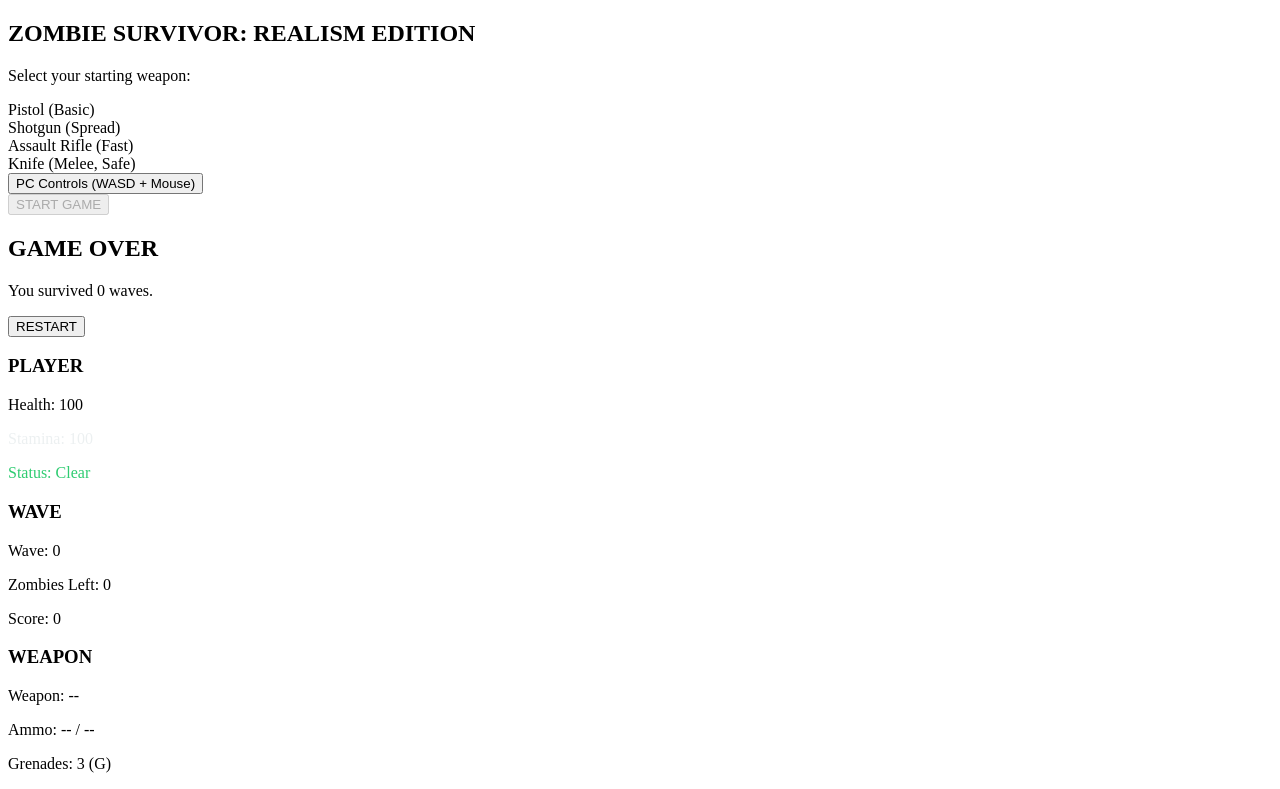
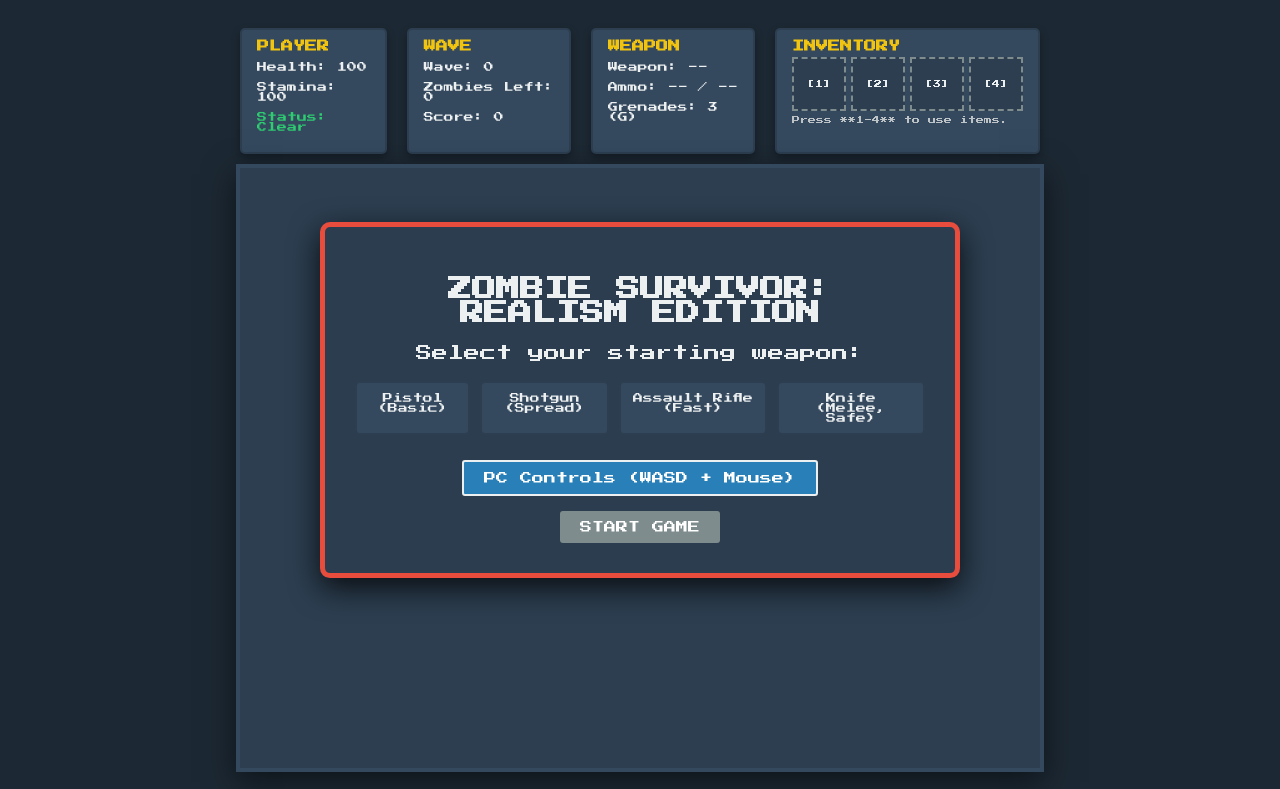
Before and after one commit to Fionn-Playz/Zombie-Onslought, a plain HTML site: page index.html in a window 1280 px wide. Shown: the top 789 px of the page. Drawn offline with Linux system fonts and the light colour scheme.

Commit message:
Update styles.css

```diff
--- a/styles.css
+++ b/styles.css
@@ -1,5 +1,24 @@
-<style>
-    /* ... (Existing CSS) ... */
+/* Custom Font */
+@import url('https://fonts.googleapis.com/css2?family=Press+Start+2P&display=swap');
+
+body {
+    background-color: #1c2833;
+    color: #ecf0f1;
+    font-family: 'Press Start 2P', cursive;
+    display: flex;
+    flex-direction: column;
+    align-items: center;
+    justify-content: center;
+    min-height: 100vh;
+    margin: 0;
+    padding: 20px;
+    box-sizing: border-box;
+}
+
+#gameCanvasContainer {
+    position: relative;
+    box-shadow: 0 10px 30px rgba(0, 0, 0, 0.5);
+}
 
 #gameCanvas {
     display: block;
@@ -7,7 +26,7 @@
     background-color: #2c3e50; /* Darker, grittier base */
     cursor: crosshair;
 
-        /* New: Background texture simulation (dots/noise) */
+    /* Background texture simulation (dots/noise) */
     background-image:
         radial-gradient(#1f2c38 10%, transparent 10%),
         radial-gradient(#1f2c38 10%, transparent 10%);
@@ -17,7 +36,6 @@
     position: relative;
 }
 
-    /* NEW: Blood Splatter Overlay for damage effect */
 #bloodOverlay {
     position: absolute;
     top: 0;
@@ -29,13 +47,190 @@
     transition: background-color 0.5s ease-out;
 }
 
-    /* ... (Existing UI CSS) ... */
+/* --- UI and Menus --- */
 
-</style>
-</script>
-<div id="gameCanvasContainer">
-    <canvas id="gameCanvas" width="800" height="600"></canvas>
-    <div id="bloodOverlay"></div>
-    <div id="knifeEffect"></div>
-    <div id="messageBox"></div>
-</div>
+#gameUI {
+    display: flex;
+    gap: 20px;
+    margin-bottom: 10px;
+    width: 800px;
+    justify-content: space-between;
+}
+
+.info-panel {
+    background-color: #34495e;
+    padding: 10px 15px;
+    border: 2px solid #2c3e50;
+    border-radius: 5px;
+    font-size: 10px;
+    box-shadow: 0 4px 8px rgba(0, 0, 0, 0.3);
+}
+
+.panel-header {
+    margin-top: 0;
+    margin-bottom: 5px;
+    color: #f1c40f;
+    font-size: 12px;
+}
+
+.menu {
+    position: absolute;
+    top: 50%;
+    left: 50%;
+    transform: translate(-50%, -50%);
+    background-color: rgba(44, 62, 80, 0.95);
+    padding: 30px;
+    border: 5px solid #e74c3c;
+    border-radius: 10px;
+    text-align: center;
+    z-index: 100;
+    display: none;
+    box-shadow: 0 10px 30px rgba(0, 0, 0, 0.8);
+}
+
+.menu.active {
+    display: block;
+}
+
+button {
+    background-color: #e74c3c;
+    color: white;
+    border: none;
+    padding: 10px 20px;
+    margin-top: 15px;
+    cursor: pointer;
+    font-family: 'Press Start 2P', cursive;
+    font-size: 12px;
+    border-radius: 3px;
+    transition: background-color 0.2s;
+}
+
+button:hover:not([disabled]) {
+    background-color: #c0392b;
+}
+
+button[disabled] {
+    background-color: #7f8c8d;
+    cursor: not-allowed;
+}
+
+/* Gun Selection */
+#gunSelection {
+    display: flex;
+    gap: 10px;
+    margin: 20px 0;
+}
+
+.gun-card {
+    background-color: #34495e;
+    padding: 10px;
+    border: 2px solid #2c3e50;
+    border-radius: 5px;
+    cursor: pointer;
+    transition: all 0.2s;
+    font-size: 10px;
+}
+
+.gun-card:hover {
+    border-color: #3498db;
+    transform: scale(1.05);
+}
+
+.gun-card.selected {
+    border-color: #3498db;
+    background-color: #294258;
+    box-shadow: 0 0 10px rgba(52, 152, 219, 0.7);
+}
+
+.control-selection button {
+    background-color: #3498db;
+    margin-top: 5px;
+}
+.control-selection button.selected-control {
+    background-color: #2980b9;
+    border: 2px solid #ecf0f1;
+}
+
+/* Knife Effect */
+#knifeEffect {
+    position: absolute;
+    border: 5px solid rgba(231, 76, 60, 0.8);
+    border-radius: 50%;
+    pointer-events: none;
+    display: none;
+    opacity: 0;
+    transform: scale(0);
+    transition: all 0.05s linear;
+}
+
+/* Message Box */
+#messageBox {
+    position: absolute;
+    top: 50%;
+    left: 50%;
+    transform: translate(-50%, -50%);
+    background-color: rgba(241, 196, 15, 0.8);
+    color: #2c3e50;
+    padding: 15px 25px;
+    border-radius: 5px;
+    font-size: 16px;
+    font-weight: bold;
+    z-index: 101;
+    display: none;
+    box-shadow: 0 0 20px rgba(241, 196, 15, 0.8);
+    text-align: center;
+}
+
+/* Inventory Display */
+#inventoryDisplay {
+    flex-grow: 1;
+}
+
+.slots-container {
+    display: flex;
+    gap: 5px;
+    margin-top: 5px;
+}
+
+.inventory-slot {
+    width: 50px;
+    height: 50px;
+    background-color: #2c3e50;
+    border: 2px dashed #7f8c8d;
+    display: flex;
+    flex-direction: column;
+    justify-content: center;
+    align-items: center;
+    font-size: 8px;
+    position: relative;
+}
+
+.inventory-slot.filled {
+    border: 2px solid #2ecc71;
+}
+
+.slot-key {
+    position: absolute;
+    top: 0;
+    left: 2px;
+    font-size: 7px;
+    color: #f1c40f;
+}
+
+.slot-symbol {
+    font-size: 18px;
+    font-weight: bold;
+}
+
+.slot-quantity {
+    position: absolute;
+    bottom: 0;
+    right: 2px;
+    font-size: 9px;
+    color: #ecf0f1;
+}
+.hint {
+    margin-top: 5px;
+    font-size: 8px;
+    color: #bdc3c7;
+}
```
Lines whose indentation alone changed are shown as unchanged.
